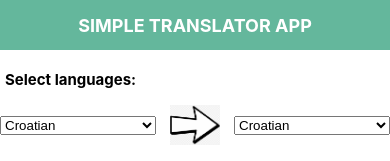
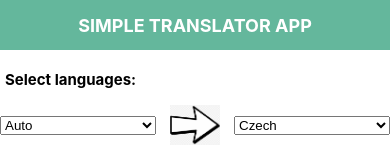
Before and after one commit to michal12321/simpleTranslatorApp, a React Native app in the folder translator/: screen / in a window 390 px wide. Shown: the top 161 px of the page. Built offline with nearby package versions, Linux system fonts and the light colour scheme.

Commit message:
Added .env variables

```diff
--- a/translator/package.json
+++ b/translator/package.json
@@ -13,7 +13,8 @@
     "@react-native-picker/picker": "^1.16.0",
     "axios": "^0.21.1",
     "react": "17.0.1",
-    "react-native": "0.64.1"
+    "react-native": "0.64.1",
+    "react-native-config": "^1.4.2"
   },
   "devDependencies": {
     "@babel/core": "^7.12.9",
--- a/translator/src/assets/languages.js
+++ b/translator/src/assets/languages.js
@@ -1,9 +1,27 @@
-export const languages = [
+export const baseLanguages = [
   {
-    id: 0,
-    name: 'Croatian',
-    isoCode: 'hr',
+    id: 1,
+    name: 'Auto',
+    isoCode: null,
   },
+  {
+    id: 2,
+    name: 'English',
+    isoCode: 'en',
+  },
+  {
+    id: 3,
+    name: 'German',
+    isoCode: 'de',
+  },
+  {
+    id: 5,
+    name: 'Polish',
+    isoCode: 'pl',
+  },
+];
+
+export const targetLanguages = [
   {
     id: 1,
     name: 'Czech',
--- a/translator/src/components/Translator.js
+++ b/translator/src/components/Translator.js
@@ -2,11 +2,10 @@ import React, {useState} from 'react';
 import {Image, View, StyleSheet, Text} from 'react-native';
 import axios from 'axios';
 
+import {baseLanguages, targetLanguages} from '../assets/languages';
+import Header from './common/Header';
+import LangPicker from './common/Picker';
 import TextBox from './common/TextBox';
-import Header from './common/Header';
-import {Colors} from '../styles';
-import {languages} from '../assets/languages';
-import LangPicker from './common/Picker';
 
 const API_KEY = 'AIzaSyCpSTgDiocRg7X5EBALWXNV8vDjJ2ExSlw';
 const CONFIG = {
@@ -31,15 +30,17 @@ const Translator = () => {
         {
           params: {
             q: text,
-            target: baseLanguage,
+            target: targetLanguage,
             key: API_KEY,
             format: 'text',
+            source: baseLanguage,
           },
         },
       )
-      .then(res =>
-        setTranslatedText(res.data.data.translations[0].translatedText),
-      )
+      .then(res => {
+        console.log(res.data.data.translations[0].translatedText);
+        setTranslatedText(res.data.data.translations[0].translatedText);
+      })
       .catch(err => console.log(err));
   };
 
@@ -50,14 +51,14 @@ const Translator = () => {
       <View style={styles.pickerContainer}>
         <LangPicker
           style={styles.picker}
-          pickerItems={languages}
+          pickerItems={baseLanguages}
           selectedLanguage={baseLanguage}
           setSelectedLanguage={setBaseLanguage}
         />
         <Image style={styles.icon} source={CONFIG.ARROW_PATH} />
         <LangPicker
           style={styles.picker}
-          pickerItems={languages}
+          pickerItems={targetLanguages}
           selectedLanguage={targetLanguage}
           setSelectedLanguage={setTargetLanguage}
         />
@@ -101,6 +102,7 @@ const styles = StyleSheet.create({
   translatedText: {
     marginLeft: 20,
     paddingVertical: 10,
+    height: 400,
   },
 });
 
```
Also changed, not shown: 4 other files (tests, documents, lock files or other folders).
